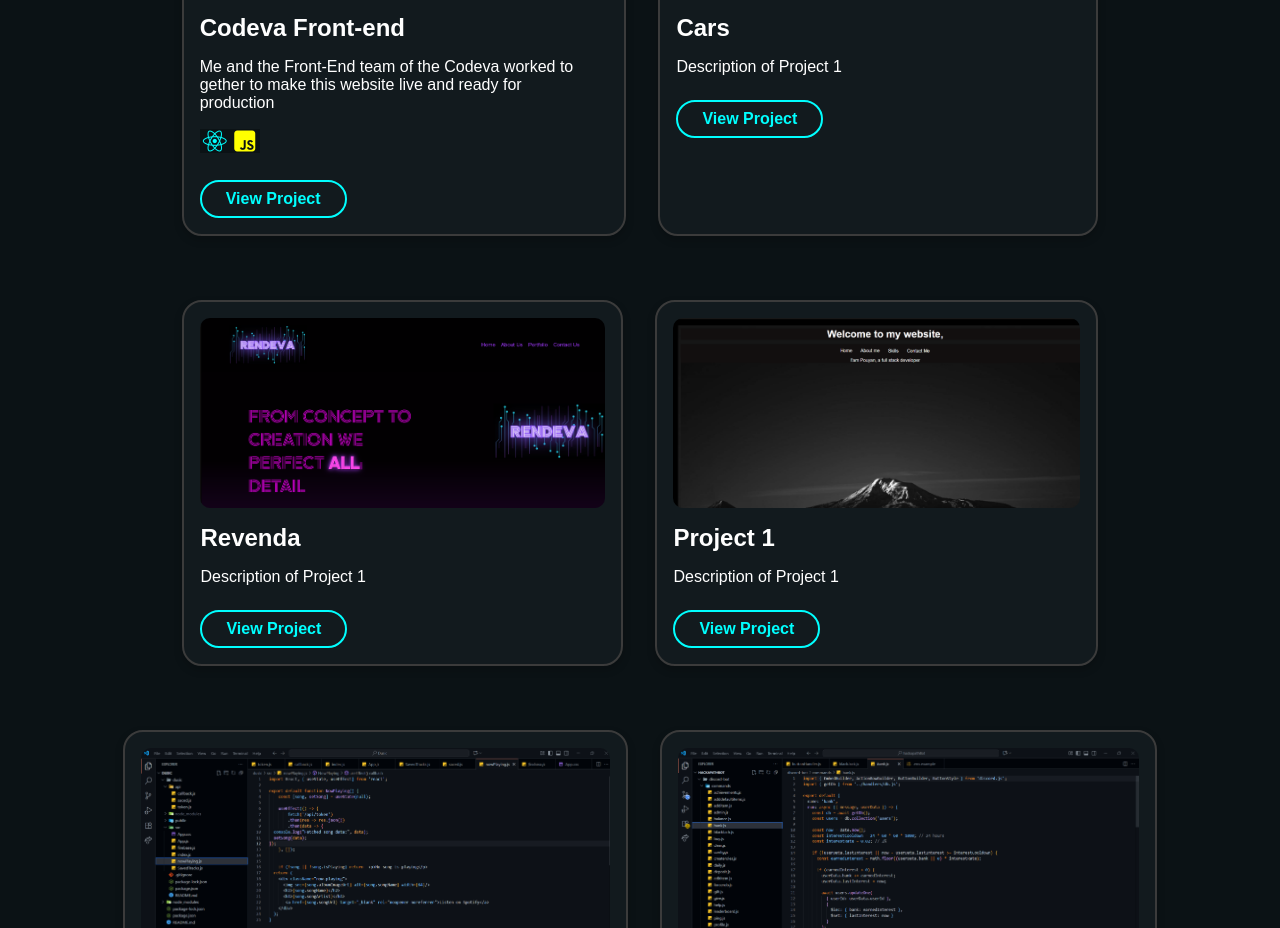
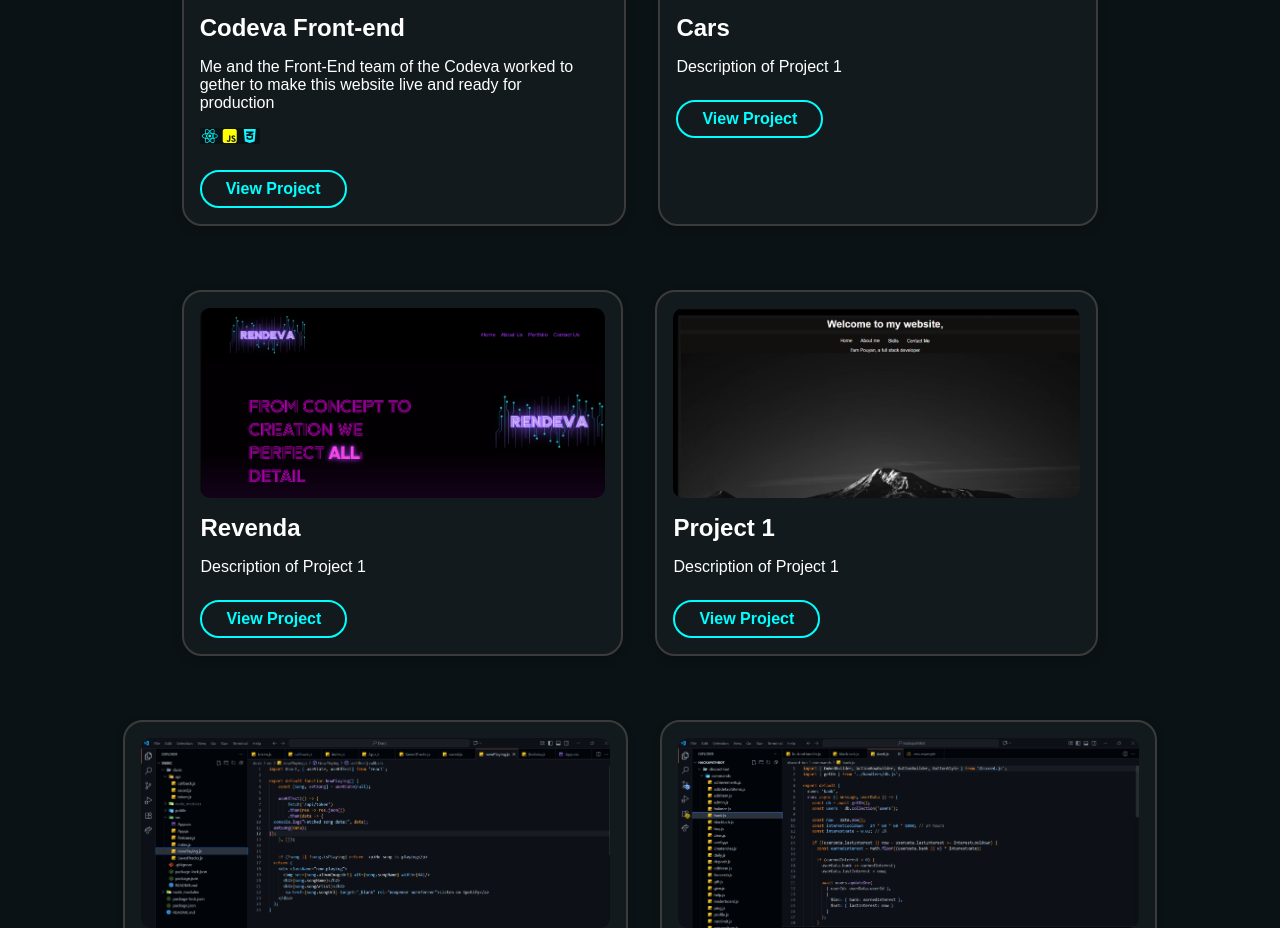
Before and after one commit to DanCreates1/Portfolio, a React (Vite) app: page / in a window 1280 px wide. Shown: the part 1780-2708 px from the top of the page. Built offline with nearby package versions, Linux system fonts and the light colour scheme.

Commit message:
removed stuff

```diff
--- a/src/components/projects.jsx
+++ b/src/components/projects.jsx
@@ -12,15 +12,9 @@
               <h2>Codeva Front-end</h2>
               <p>Me and the Front-End team of the Codeva worked to gether to make this website live and ready for production</p>
               <div className="techStack">
-                <span>
                   <i class="fa-brands fa-react"  style={{ color: "cyan" }}></i>
-                  <span className="tooltip">React</span>
-                </span>
-
-                <span>
                   <i class="fa-brands fa-square-js" style={{ color: "yellow" }}></i>
-                  <span className="tooltip">JavaScript</span>
-                </span>
+                  <i class="fa-brands fa-css3-alt" style={{ color: "#17f3ff" }}></i>
 
               </div>
               <a href="https://www.codeva.xyz"  target="_blank"><button>View Project</button></a>
--- a/src/index.css
+++ b/src/index.css
@@ -336,30 +336,3 @@
 .card > .techStack {
   background: transparent;
 }
-
-.tooltip {
-  visibility: hidden;
-  opacity: 0;
-  background: black;
-  color: white;
-  padding: 4px 8px;
-  border-radius: 6px;
-  font-size: 0.9rem;
-  position: absolute;
-  bottom: 125%; /* position above the icon */
-  left: 50%;
-  transform: translateX(-50%);
-  transition: opacity 0.3s ease-in-out;
-  white-space: nowrap;
-  z-index: 10;
-}
-
-.techStack {
-  position: relative; /* important so tooltip positions relative to icon */
-  display: inline-block;
-}
-
-.techStack:hover .tooltip {
-  visibility: visible;
-  opacity: 1;
-}
```
